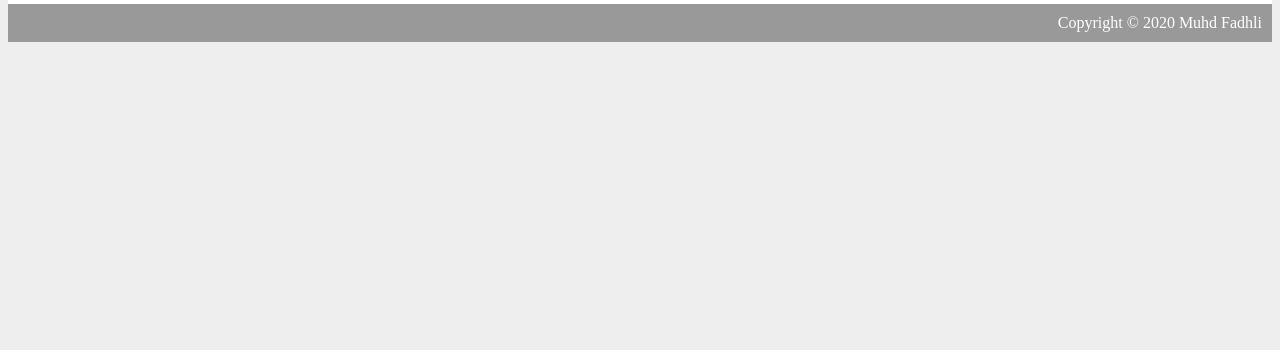
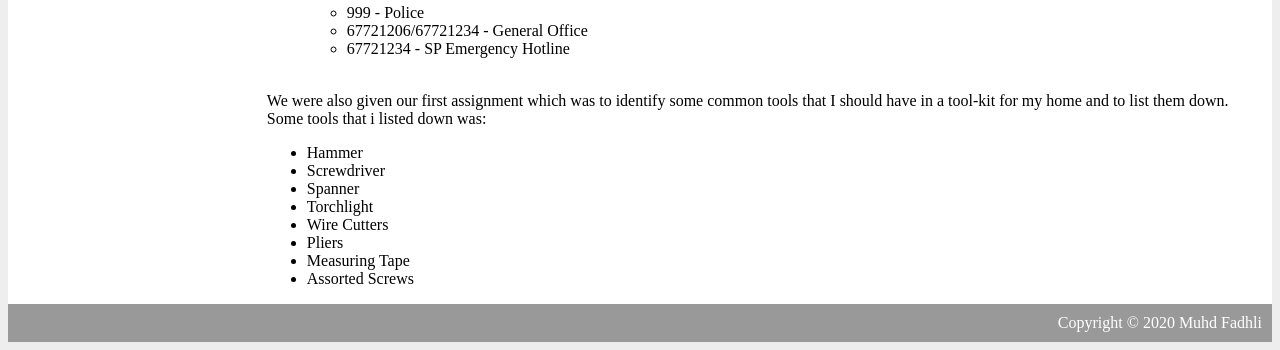
Before and after one commit to Darksnowle/EP1000, a plain HTML site: page safety.html in a window 1280 px wide. Shown: the part 1531-1881 px from the top of the page. Before the commit the page ends 1581 px from the top, so only its background shows below. Drawn offline with Linux system fonts and the light colour scheme.

Commit message:
updated fablab safety

```diff
--- a/safety.html
+++ b/safety.html
@@ -25,12 +25,16 @@
             </div>
 
             <div id="main">
-            <h2><u>FabLab Safety</u></h2>
+            <h2><u>FabLab Safety (24 April)</u></h2>
+
+                <p>Fablab @ Singapore Polytechnic has a large number of tools, equipment and machinery which we can use to fabricate our project. In the course of the module, we will be taught the operation of some of these tools and equipment, but firstly, we would have to ensure our safety in the lab which requires us to take the Safety Assessment. The documentation and notes for the couse are provided on the E-learning Site at SP which we can go through before taking the Safety Assessment.</p>
+
                 <div id="safety">
+
                     <h3><u>GENERAL SAFETY RULES AND REGULATIONS</u></h3>
                 </div>
                         <ol>
-                            <li><b>You are  not allowed to enter and work in any       laboratory or workshop in the absence of the lecturer-in-charge or Technical Supporting Officer (TSO). </b></li><br>
+                            <li><b>You are  not allowed to enter and work in any laboratory or workshop in the absence of the lecturer-in-charge or Technical Supporting Officer (TSO). </b></li><br>
 
                             <li><b>It is important that you are always properly attired according to the guidelines below:</b></li>
                                 <ul>
@@ -52,6 +56,21 @@
                                     <li>67721234 - SP Emergency Hotline</li>
                                 </ul><br>
                         </ol>
+
+
+
+                <p>We were also given our first assignment which was to identify some common tools that I should have in a tool-kit for my home and to list them down. Some tools that i listed down was: </p>
+                    <ul>
+                        <li>Hammer</li>
+                        <li>Screwdriver</li>
+                        <li>Spanner</li>
+                        <li>Torchlight</li>
+                        <li>Wire Cutters</li>
+                        <li>Pliers</li>
+                        <li>Measuring Tape</li>
+                        <li>Assorted Screws</li>
+                    </ul>
+
             </div>
             </div>
         <div id="footer">
```
